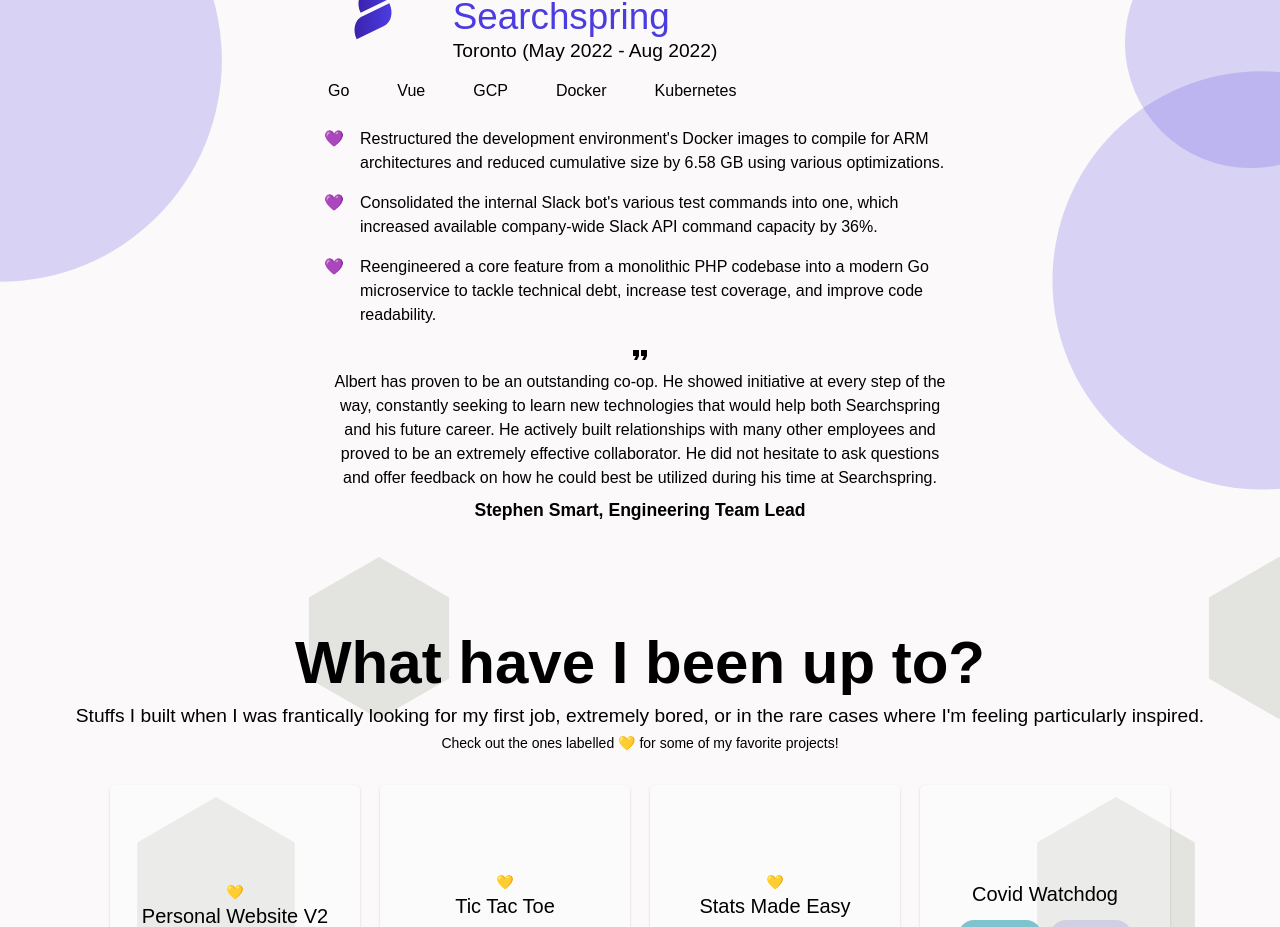
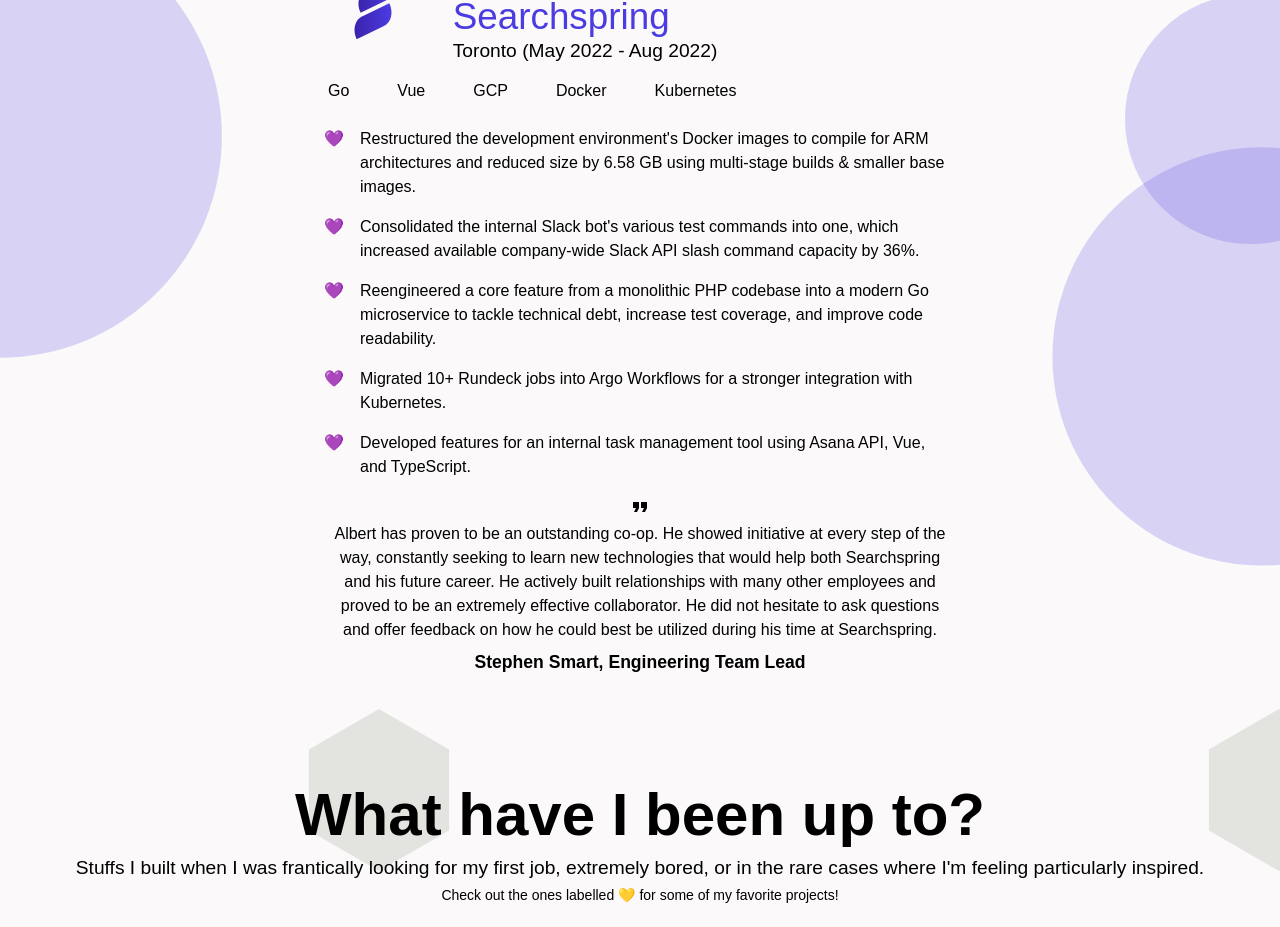
Before and after one commit to albertjlay/personal-website-v2, a React (Create React App) app: page / in a window 1280 px wide. Shown: the part 2240-3167 px from the top of the page. Built offline with nearby package versions, Linux system fonts and the light colour scheme; the HTML template or start-up script is replaced by a standard one.

Commit message:
Update Experience bullet points

```diff
--- a/src/content.js
+++ b/src/content.js
@@ -67,9 +67,11 @@
     endDate: new Date(2022, 7),
     tools: ['Go', 'Vue', 'GCP', 'Docker', 'Kubernetes'],
     body: [
-      "Restructured the development environment's Docker images to compile for ARM architectures and reduced cumulative size by 6.58 GB using various optimizations.",
-      "Consolidated the internal Slack bot's various test commands into one, which increased available company-wide Slack API command capacity by 36%.",
+      "Restructured the development environment's Docker images to compile for ARM architectures and reduced size by 6.58 GB using multi-stage builds & smaller base images.",
+      "Consolidated the internal Slack bot's various test commands into one, which increased available company-wide Slack API slash command capacity by 36%.",
       'Reengineered a core feature from a monolithic PHP codebase into a modern Go microservice to tackle technical debt, increase test coverage, and improve code readability.',
+      'Migrated 10+ Rundeck jobs into Argo Workflows for a stronger integration with Kubernetes.',
+      'Developed features for an internal task management tool using Asana API, Vue, and TypeScript.',
     ],
     quote:
       'Albert has proven to be an outstanding co-op. He showed initiative at every step of the way, constantly seeking to learn new technologies that would help both Searchspring and his future career. He actively built relationships with many other employees and proved to be an extremely effective collaborator. He did not hesitate to ask questions and offer feedback on how he could best be utilized during his time at Searchspring.',
@@ -87,9 +89,9 @@
     endDate: new Date(2022, 3),
     tools: ['C#', 'TypeScript', '.NET', 'Vue', 'PostgreSQL'],
     body: [
-      'Redesigned a data model in the core product to accept user-defined tags while maintaining backward compatibility with previous JSON configurations.',
+      'Redesigned a data model in the core product to accept user-defined tags while maintaining backward compatibility with previous JSON configurations using C#, .NET, and PostgreSQL.',
+      "Implemented default configurations in Vue, TypeScript, and C# that mirror legacy behaviours to minimize disruptions to customers' workflows when upgrading to the new GA.",
       'Built a concurrent process that emits RabbitMQ messages when available tags are updated.',
-      "Implemented default configurations that mirror legacy behaviours to minimize disruptions to customers' workflows when upgrading to the new GA.",
     ],
     quote:
       "Albert has been an integral member of the team this term. His work on a number of time sensitive and critical tasks have been both instrumental to the success of the team's goals, and reflect a level of work closer to that of a full time- rather than just a coop. With his driven and positive attitude, coupled with his eagerness to learn, Albert was a pleasure to work with this term. Great work!",
```
